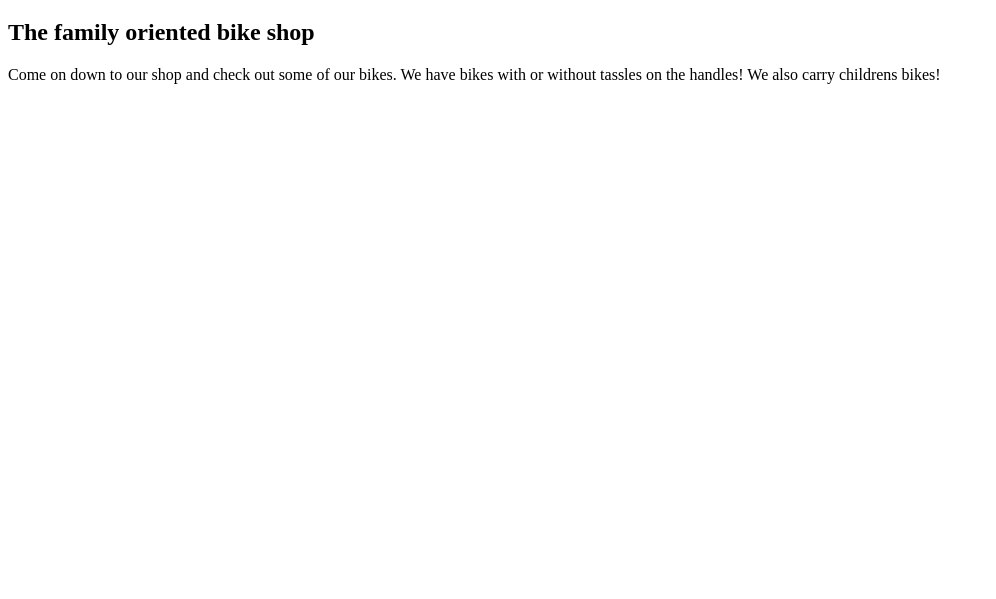
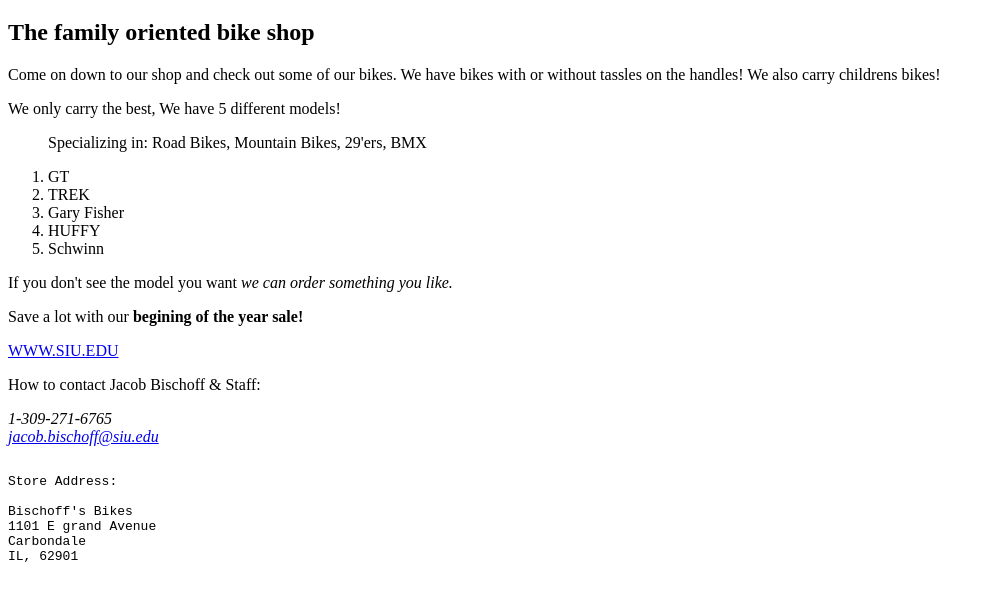
Before and after one commit to jbischoff65/jbischoff65.github.io, a plain HTML site: page index.html in a window 1280 px wide. Shown: the part 87-686 px from the top of the page, without its empty margins (0-996 px from the left). Drawn offline with Linux system fonts and the light colour scheme.

Commit message:
Update index.html

```diff
--- a/index.html
+++ b/index.html
@@ -1,18 +1,53 @@
+ <!--Jacob Bischoff -->
+ <!--Southern Illinois university -->
+ <!--Date developed: August 28th, 2025 -->
+<!--Date tested: August 28th, 2025 -->
 <!DOCTYPE html>
-
-<!-- Comment Header for my website -->
-<html lang ="en-US">
-  <head>
-    <meta charset="utf-8">
+<html lang="en">
+    <head>
+       <meta charset="utf-8">
     <title>Bischoff Bike Shop</title>
     <meta name="desctiption" content="A small bike shop with 5 different brands of bike"> <meta name="keywords" content="Bischoff, Pro, cycle, Trek, GT, BMX, Road Bikes, Mountain Bikes, 29' ers">
   </head>
 
   <body>
     <header>
-      <img src="images/IMG_0705.png" alt= "MPC Logo" width= "500">
+      <img src="images/JacobBike.png" alt= "MPC Logo" width= "500">
     </header>
         <h1>Bischoff's Bikes</h1>
         <h2>The family oriented bike shop</h2>
         <p>Come on down to our shop and check out some of our bikes. We have bikes with or without tassles on the handles! We also carry childrens bikes!</p>
+
+        <p>We only carry the best, We have 5 different models!</p>
+        <!-- block quote -->
+        <blockquote>Specializing in: Road Bikes, Mountain Bikes, 29'ers, BMX
+        </blockquote>
+        <!--list of bikes -->
+        <ol>
+            <li>GT</li> <li>TREK</li> <li>Gary Fisher</li><li>HUFFY</li><li>Schwinn</li>
+        </ol>
+          <!--inline element -->
+        <p>If you don't see the model you want <em>we can order something you like.</em></p>
+        <p>Save a lot with our <strong>begining of the year sale!</strong></p>
+         <!--not sure what "school" you were referring to, but here is a link :) -->
+        <a href="https://www.siu.edu">WWW.SIU.EDU</a>
+
+        <p>How to contact Jacob Bischoff &amp; Staff:</p> <address>1-309-271-6765<br>
+        <a href="emailto:jacob.bischoff@siu.edu">jacob.bischoff@siu.edu</a> </address>
+
+        <pre>
+<!-- my address -->
+Store Address:
+
+Bischoff's Bikes
+1101 E grand Avenue
+Carbondale
+IL, 62901
+            </pre>
+
+
+
+
+
   </body>
+</html>
```
